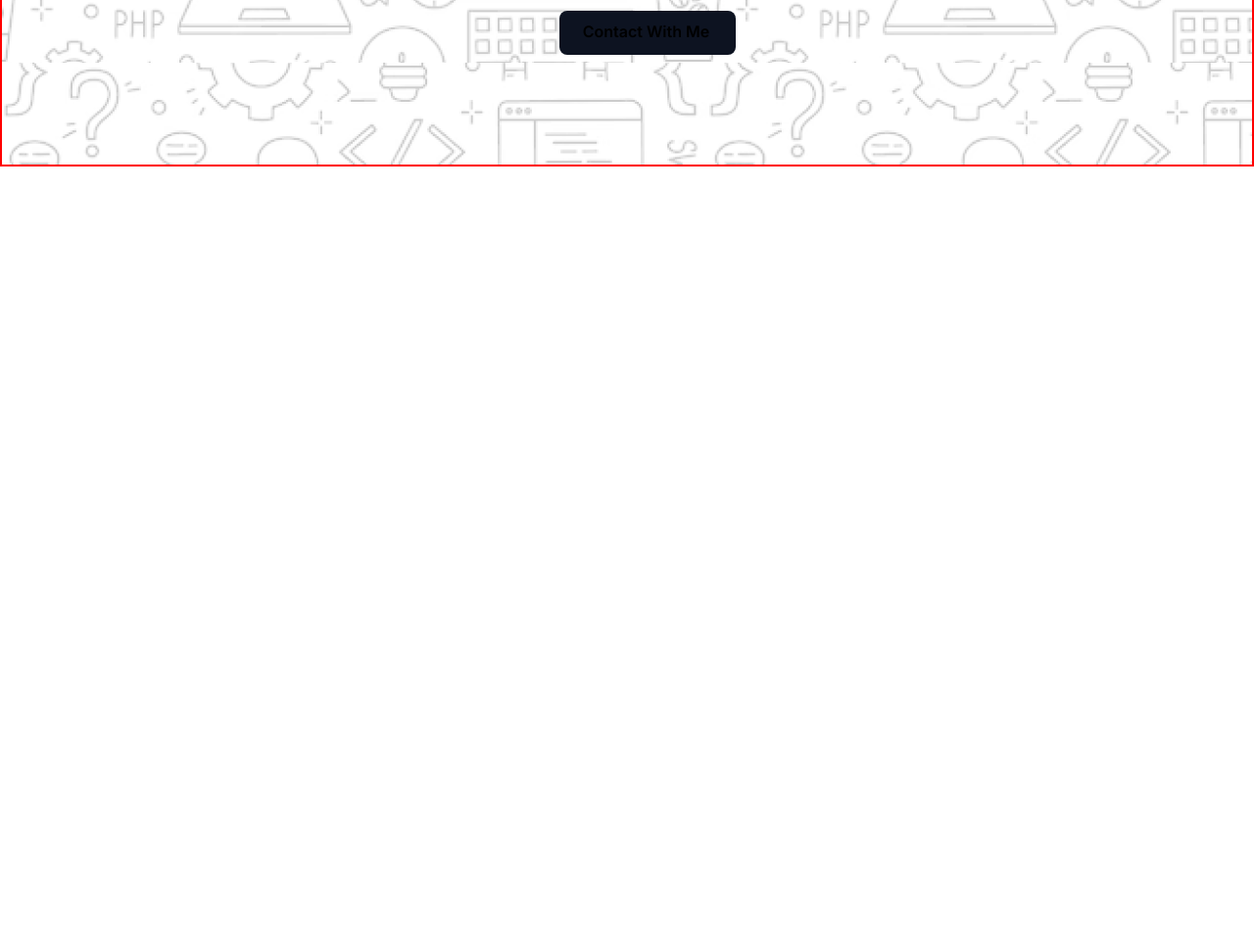
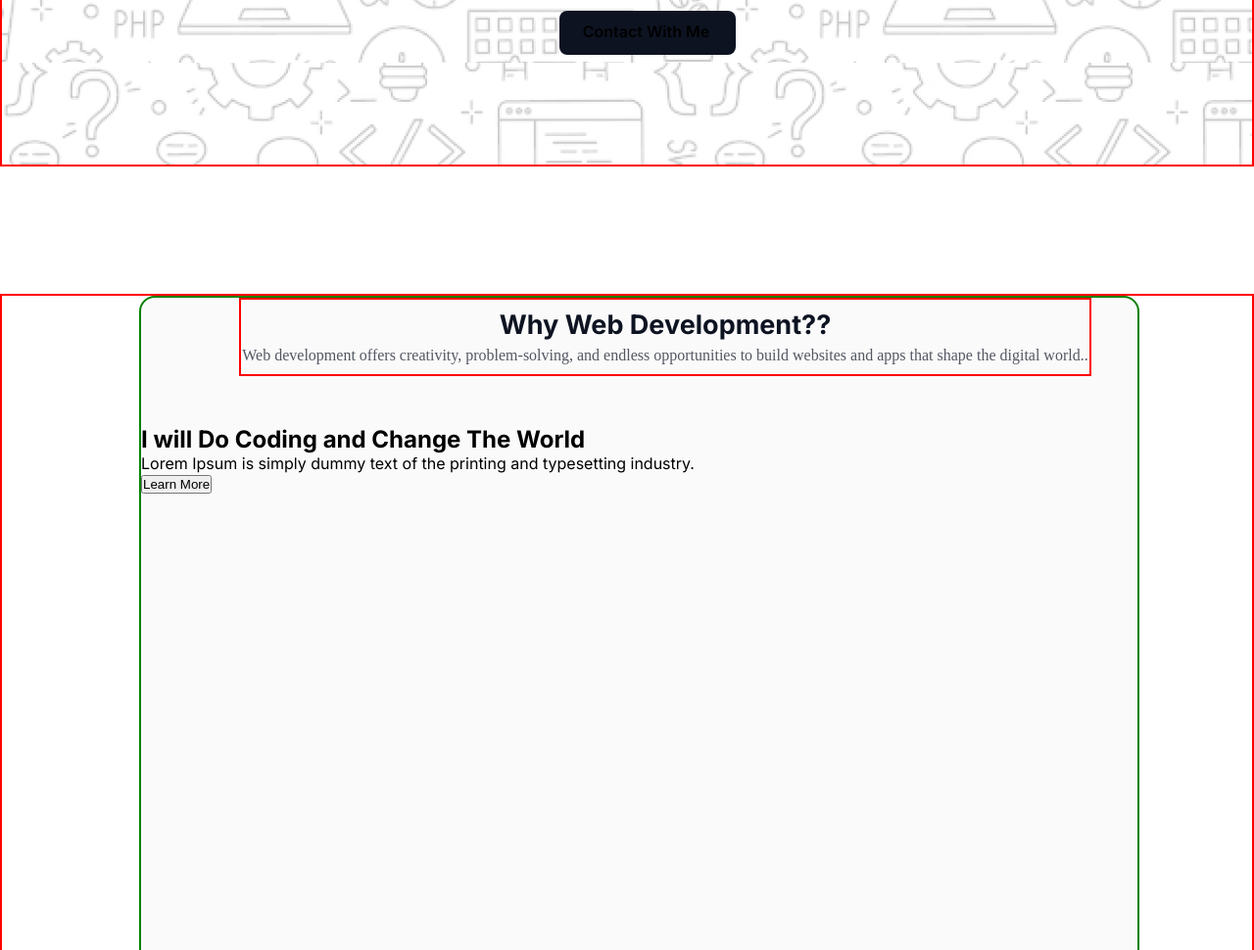
Before and after one commit to shafiul52/assignment-demo-1, a plain HTML site: page index.html in a window 1280 px wide. Shown: the part 590-1560 px from the top of the page at 98% size. Before the commit the page ends 890 px from the top, so only its background shows below. Drawn offline with Linux system fonts and the light colour scheme.

Commit message:
new page new section added

```diff
--- a/index.html
+++ b/index.html
@@ -34,7 +34,25 @@
 
    </header>
    <main>
+    <section class="mission-section-container">
+      <div class="Page-section-container">
+              <div class="page-title">
+                <h1>Why Web Development??</h1>
+         <p class="small-para">
+          Web development offers creativity, problem-solving, and endless opportunities to build websites and apps that shape the digital world..</p>
 
+              </div>
+
+            <div>
+              <h1>I will Do Coding and Change The World</h1>
+              <p>Lorem Ipsum is simply dummy text of the printing and typesetting industry. </p>
+              <button>Learn More </button>
+            </div>
+
+
+
+      </div>
+    </section>
    </main>
 <footer>
 
--- a/styles/style.css
+++ b/styles/style.css
@@ -102,15 +102,6 @@ body{
 }
 
 
-
-
-
-
-
-
-
-
-
 .greating-title {
   font-size: 48px;
   font-weight: 800;
@@ -163,3 +154,60 @@ text-align: center;
 opacity: 0.7;
 
 }
+
+
+/* 2 no page start */
+.mission-section-container{
+  max-width: 1780px;
+  height: 1395px;
+  border: 2px solid red;
+
+}
+
+.Page-section-container{
+  width:1140px;
+  height: 1395px;
+  border: 2px solid green;
+  margin-left: 140px;
+  margin-right:140px;
+  width: 80%;
+  border-radius: 16px;
+  background-color:#FAFAFB;
+}
+
+
+
+.page-title {
+  width:870px;
+  height:80px;
+  display: flex;
+  flex-direction: column;
+  justify-content: center;
+  align-items: center;
+  color: rgb(13, 19, 33);
+  font-family: inter;
+  font-size: 18px;
+  font-weight: 800;
+  line-height: 37px;
+  letter-spacing: 0%;
+  text-align: center;
+  gap: 16;
+  padding: 0px;
+  margin-left: 100px;
+  margin-right: 0px;
+  margin-bottom:50px;
+  border: 2px solid red;
+}
+
+.small-para{
+  color: rgb(13, 19, 33);
+  font-family: Azeret Mono;
+  font-size: 16px;
+  font-weight: 400;
+  line-height: 26px;
+  letter-spacing: 0%;
+  text-align: center;
+  opacity: 0.7;
+
+
+}
```
